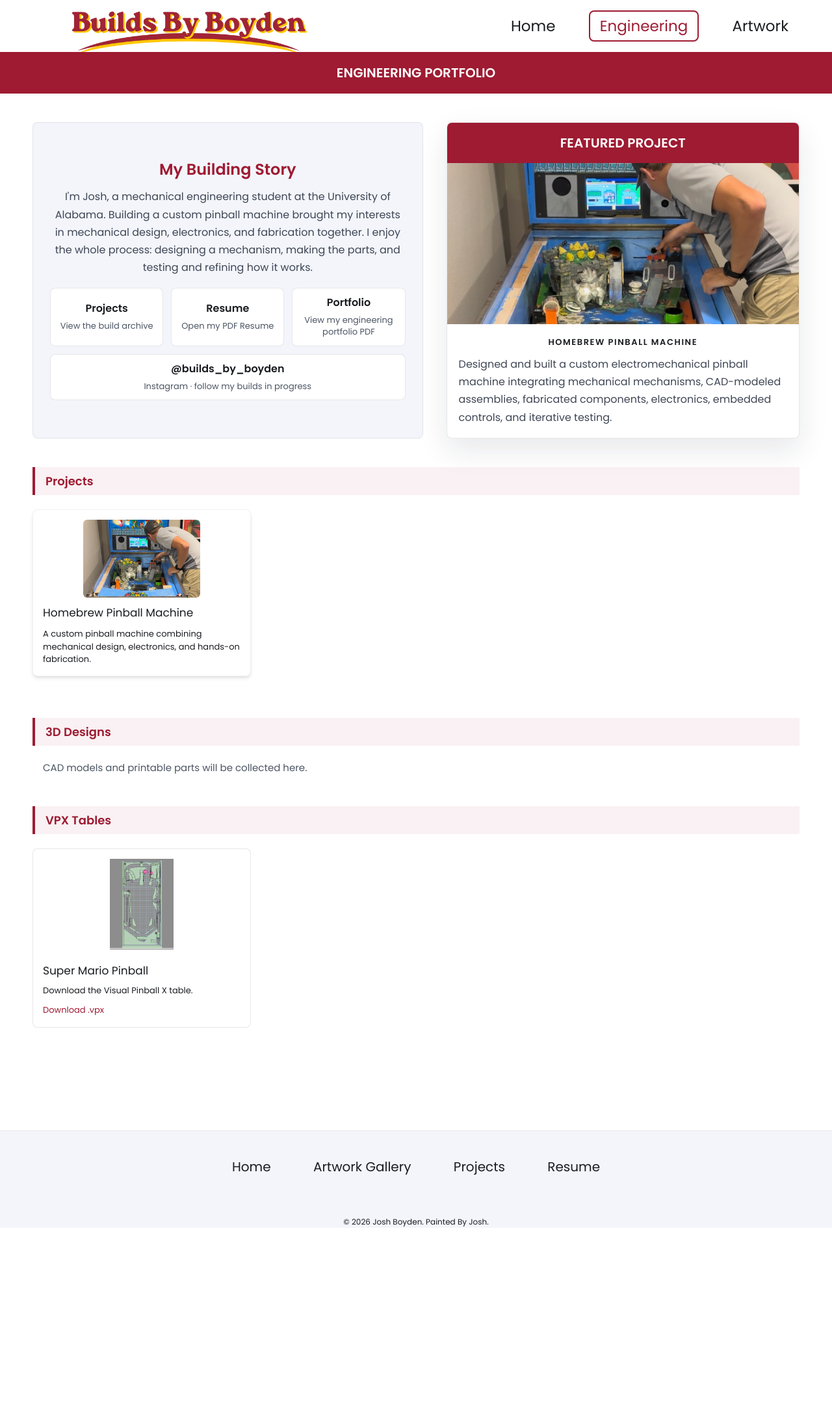
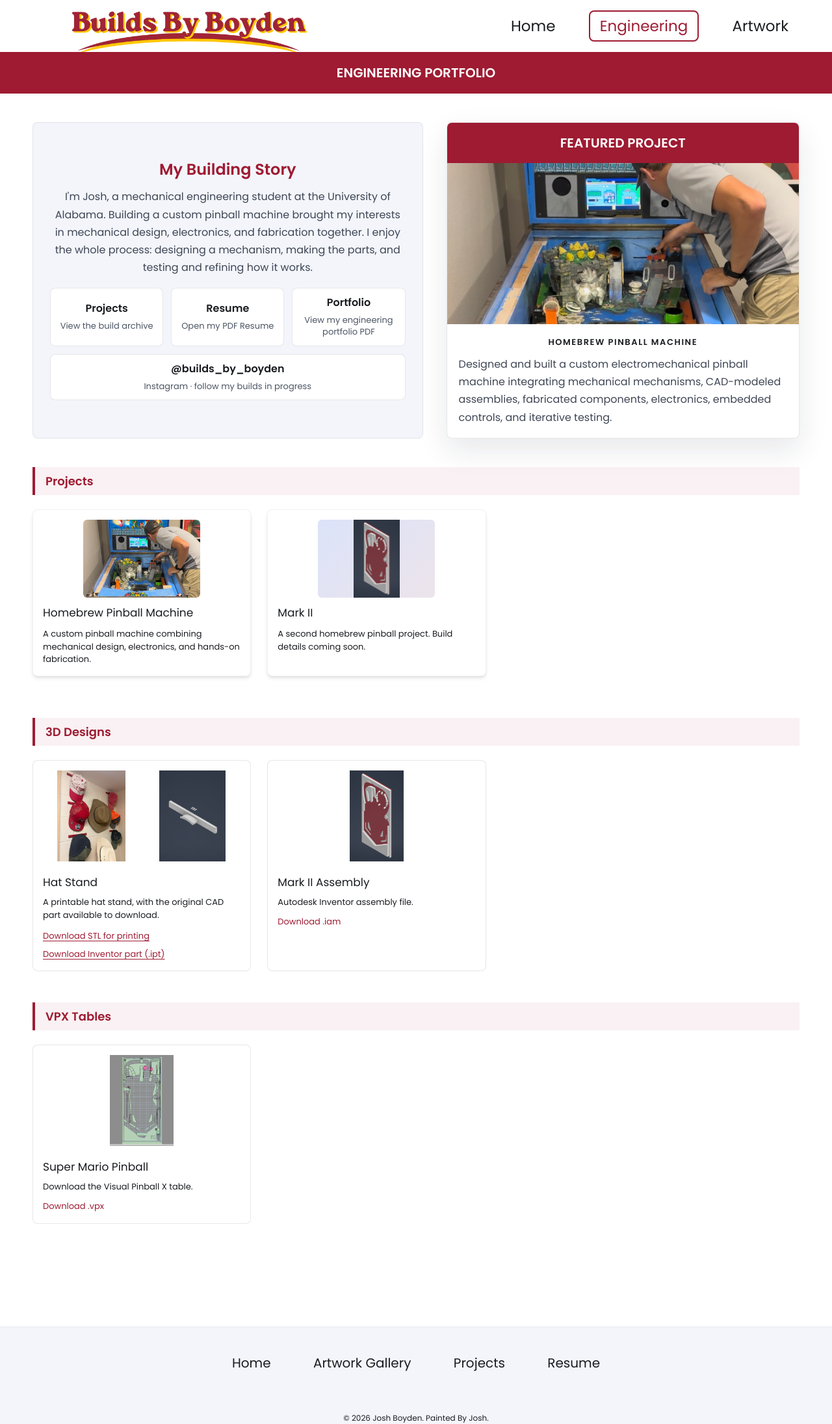
Before and after one commit to joshboyden-ai/Painted_By_Josh.com, a Jekyll site: the page built from projects.html, in a window 1280 px wide. Shown: the whole page at 65% size. Built offline with Jekyll 4.4.1, drawn with Linux system fonts in a browser that asks for light colours; before the commit the page ends 1890 px from its top, so only the background shows below that.

Commit message:
Add Mark II project and Hat Stand design downloads

```diff
--- a/_includes/projects.html
+++ b/_includes/projects.html
@@ -57,7 +57,7 @@
                         {% assign folder_path = item.path | split: "/" | slice: 0, 2 | join: "/" %}
                         {% assign image_path = "/" | append: folder_path | append: item['main-image'] %}
                         <div class="project-card-image-wrap">
-                            <img src="{{ image_path }}" alt="{{ item.title }} image">
+                            <img{% if item.design_download %} class="project-card-model-preview"{% endif %} src="{{ image_path }}" alt="{{ item.title }} image">
                         </div>
                         <h3 class="project-title">{{ item.title }}</h3>
                         <p class="project-description">{{ item.card-description | default: item.description }}</p>
@@ -68,7 +68,34 @@
     </section>
     <section class="engineering-library-section" aria-labelledby="designs-section-title">
         <h2 class="engineering-section-banner" id="designs-section-title">3D Designs</h2>
-        <p class="engineering-section-note">CAD models and printable parts will be collected here.</p>
+        <div class="engineering-resource-grid">
+            <article class="engineering-resource-card">
+                <div class="engineering-design-photos">
+                <a href="{{ '/assets/3d-designs/IMG_9280.JPEG' | relative_url }}" target="_blank" rel="noopener" aria-label="View full-size Hat Stand photo">
+                    <img src="{{ '/assets/3d-designs/IMG_9280.JPEG' | relative_url }}" alt="Physical Hat Stand design" loading="lazy">
+                </a>
+                <a href="{{ '/assets/3d-designs/Screenshot%202026-11-09%20171741.png' | relative_url }}" target="_blank" rel="noopener" aria-label="View full-size Hat Stand design screenshot">
+                    <img src="{{ '/assets/3d-designs/Screenshot%202026-11-09%20171741.png' | relative_url }}" alt="Hat Stand design screenshot" loading="lazy">
+                </a>
+                </div>
+                <h3>Hat Stand</h3>
+                <p>A printable hat stand, with the original CAD part available to download.</p>
+                <div class="engineering-design-downloads">
+                    <a href="{{ '/assets/3d-designs/HatStand.stl' | relative_url }}" download>Download STL for printing</a>
+                    <a href="{{ '/assets/3d-designs/HatStand.ipt' | relative_url }}" download>Download Inventor part (.ipt)</a>
+                </div>
+            </article>
+            {% for item in site.projects %}
+                {% if item.design_download %}
+                    <a class="engineering-resource-card" href="{{ item.design_download | relative_url }}" download>
+                        <img src="{{ item.design_preview | relative_url }}" alt="{{ item.title | escape }} assembly preview" loading="lazy">
+                        <h3>{{ item.title }} Assembly</h3>
+                        <p>Autodesk Inventor assembly file.</p>
+                        <span>Download .iam</span>
+                    </a>
+                {% endif %}
+            {% endfor %}
+        </div>
     </section>
 
     <section class="engineering-library-section" aria-labelledby="vpx-section-title">
--- a/_layouts/project-showcase.html
+++ b/_layouts/project-showcase.html
@@ -43,7 +43,7 @@ layout: wrapper
             {% elsif section.image %}
               {% if section.download_url %}<a class="showcase-file-preview" href="{{ section.download_url | relative_url }}" download="{{ section.download_name | escape }}" data-confirm-download>{% endif %}
               <img class="showcase-section-image" src="{{ section.image | relative_url }}" alt="{{ section.image_alt | default: section.title | escape }}" decoding="async"{% unless forloop.first %} loading="lazy"{% endunless %}>
-              {% if section.download_url %}<span>{{ section.download_label | escape }}</span></a><p class="showcase-file-note">Requires Visual Pinball to open.</p>{% endif %}
+              {% if section.download_url %}<span>{{ section.download_label | escape }}</span></a><p class="showcase-file-note">{{ section.file_note | default: 'Requires Visual Pinball to open.' | escape }}</p>{% endif %}
             {% elsif section.content_file %}
               {% capture section_content %}{% include_relative {{ section.content_file }} %}{% endcapture %}
               {{ section_content | markdownify }}
--- /dev/null
+++ b/_projects/mark-ii/index.md
@@ -0,0 +1,59 @@
+---
+layout: project-showcase
+title: Mark II
+permalink: /projects/mark-ii/
+card-description: A second homebrew pinball project. Build details coming soon.
+description: A second homebrew pinball project. Follow the design, mechanisms, electronics, and build process as the project develops.
+main-image: /3d-files/Screenshot%202026-11-07%20133016.png
+design_preview: /_projects/mark-ii/3d-files/Screenshot%202026-11-07%20133016.png
+design_download: /_projects/mark-ii/3d-files/Pinball_Alabama_SNF.iam
+skills: []
+# Replace these prompts with your story; images are relative to this folder.
+story:
+  - text: "The idea: add what inspired Mark II and what you want to build."
+    image: ""
+    caption: ""
+  - text: "The design: add the theme, playfield layout, and early concepts."
+    image: ""
+    caption: ""
+  - text: "The build: add progress, challenges, and lessons learned."
+    image: ""
+    caption: ""
+full_story: ""
+full_story_placeholder: The full Mark II story will be added here.
+gallery_id: mark-ii
+project_gallery:
+  url: /projects/mark-ii/gallery/
+  groups:
+    - title: Concepts & Planning
+      images: []
+    - title: Mechanical Design
+      images: []
+    - title: Electronics & Controls
+      images: []
+    - title: Build & Testing
+      images: []
+showcase_sections:
+  - id: story
+    title: My Story
+    story_key: story
+  - id: gallery
+    title: Gallery
+    gallery_key: project_gallery
+  - id: mechanical
+    title: Mechanical Assemblies
+  - id: electronics
+    title: Electronics & Controls
+  - id: design-vpx
+    title: 3D Design & VPX
+    image: /_projects/mark-ii/3d-files/Screenshot%202026-11-07%20133016.png
+    image_alt: Mark II pinball assembly in Autodesk Inventor.
+    download_url: /_projects/mark-ii/3d-files/Pinball_Alabama_SNF.iam
+    download_name: Pinball_Alabama_SNF.iam
+    download_label: Download the Inventor assembly (.iam)
+    file_note: Requires Autodesk Inventor and any referenced part files to open the complete assembly.
+  - id: game-software
+    title: Game Design & Software
+  - id: build-process
+    title: Build Process
+---
--- a/css/styles.css
+++ b/css/styles.css
@@ -687,6 +687,30 @@ nav .mobile-nav {
 .engineering-resource-card h3 {
     font-size: 17px;
     margin-bottom: 8px;
+}
+
+.engineering-design-downloads {
+    display: flex;
+    flex-direction: column;
+    gap: 8px;
+    margin-top: 12px;
+}
+
+.engineering-design-photos {
+    display: grid;
+    grid-template-columns: repeat(2, minmax(0, 1fr));
+    gap: 8px;
+}
+
+.engineering-design-photos a {
+    min-width: 0;
+}
+
+.engineering-design-downloads a {
+    color: #9e1b32;
+    font-size: 13px;
+    text-decoration: underline;
+    text-underline-offset: 3px;
 }
 
 .engineering-resource-card p,
```
Also changed, not shown: _projects/mark-ii/3d-files/README.md (added, +4 -0 lines), project-galleries/mark-ii.html (added, +7 -0 lines), _projects/mark-ii/3d-files/Screenshot 2026-11-07 133016.png (added), _projects/mark-ii/cover.svg (added), assets/3d-designs/IMG_9280.JPEG (added), assets/3d-designs/Screenshot 2026-11-09 171741.png (added), 5 other files.
